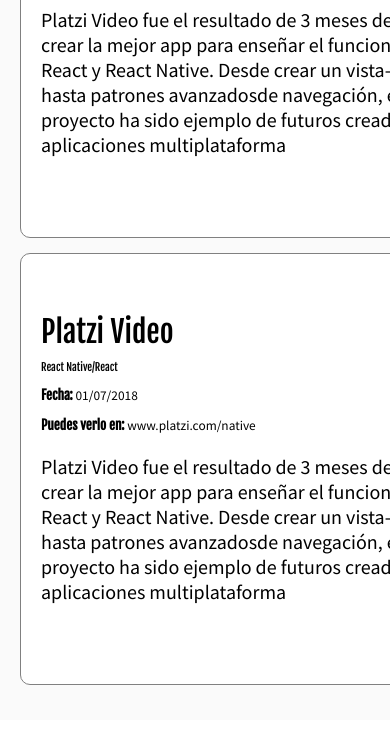
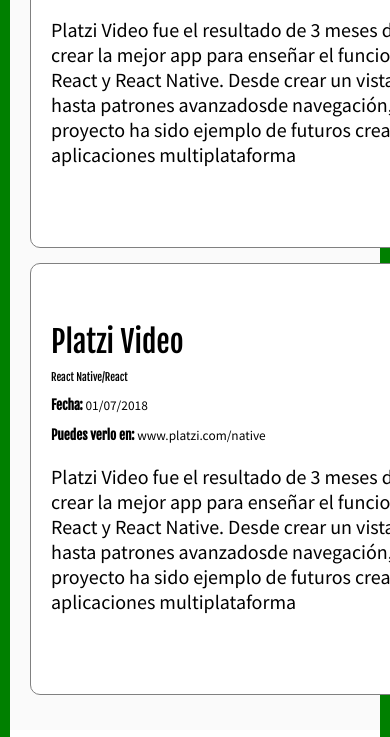
Before and after one commit to paolaandrearios/Desarrollo-Web-Online-2020, a plain HTML site: page index.html in a window 390 px wide. Shown: the part 675-1412 px from the top of the page. Drawn offline with Linux system fonts and the light colour scheme.

Commit message:
Se agregan los media queries con los cuales se va a trabajar en el proyecto

```diff
--- a/css/estilos.css
+++ b/css/estilos.css
@@ -333,3 +333,23 @@
   height: inherit;
   flex-wrap: inherit;
 }
+
+/* desktop first que empieces desde el MQ más grande */
+
+@media screen and (max-width:1024px) {
+
+}
+
+@media screen and (max-width:768px) {
+  body {
+    border: 10px solid green;
+  }
+}
+
+@media screen and (max-width:480px) {
+
+}
+
+@media screen and (max-width:320px) {
+
+}
--- /dev/null
+++ b/css/media.css
@@ -0,0 +1,3 @@
+body {
+  border: 10px solid red;
+  }
```
Also changed, not shown: index.html (+8 -0 lines).
